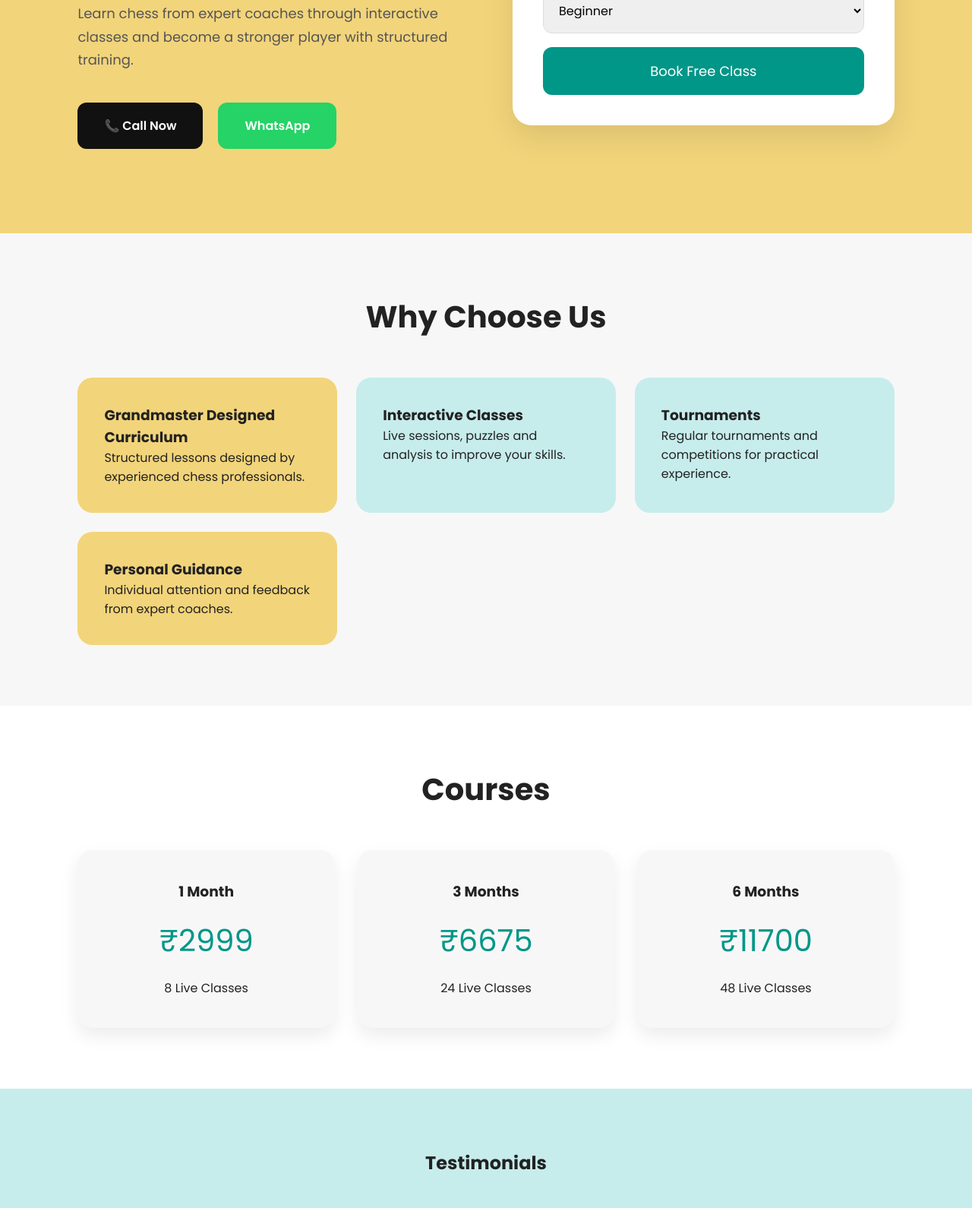
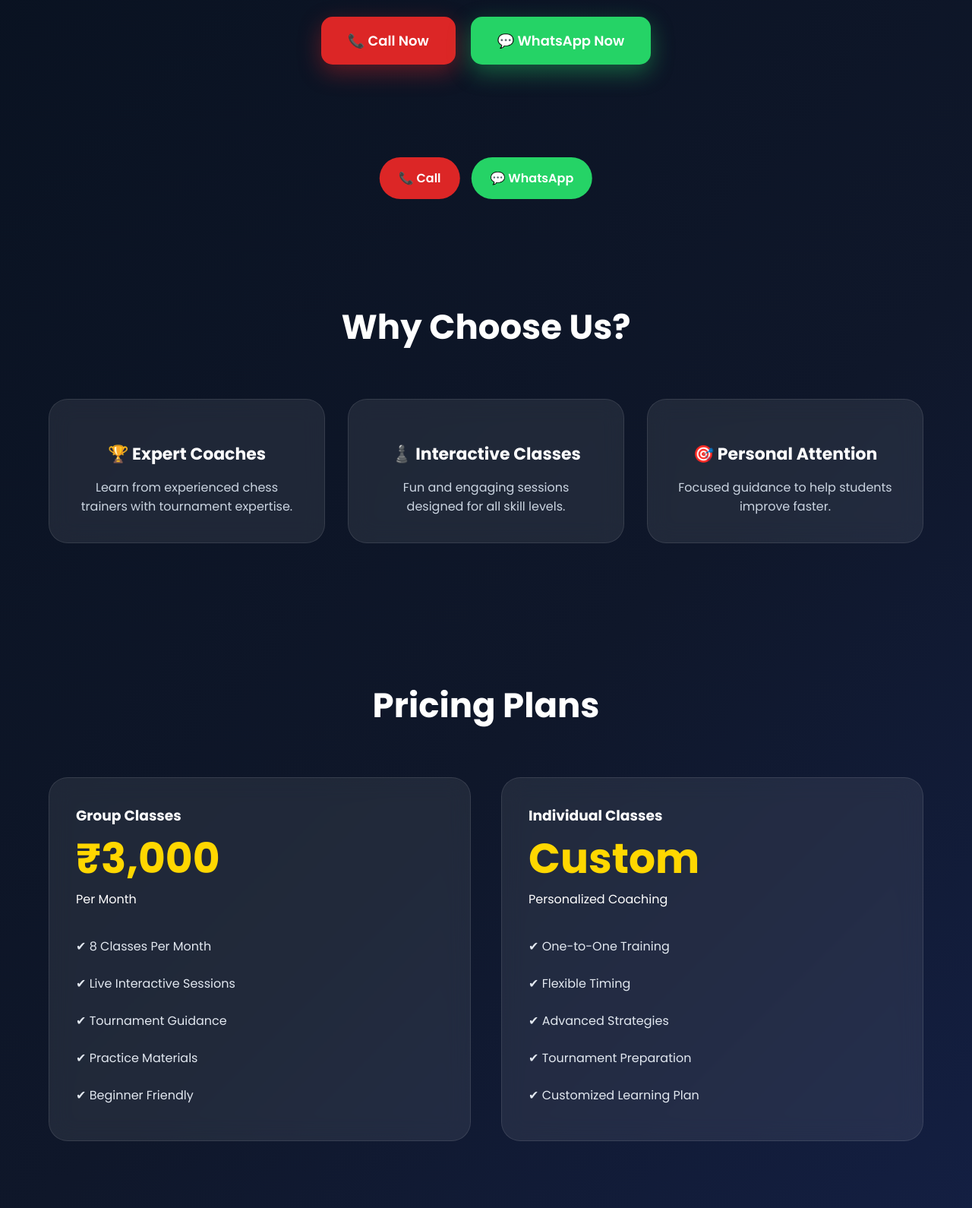
Before and after one commit to pranavdocument2009-cell/gowinchess, a plain HTML site: page index.html in a window 1280 px wide. Shown: the part 518-2108 px from the top of the page at 76% size. Drawn offline with Linux system fonts and the light colour scheme.

Commit message:
Update index.html

```diff
--- a/index.html
+++ b/index.html
@@ -4,7 +4,7 @@
 <head>
 <meta charset="UTF-8">
 <meta name="viewport" content="width=device-width, initial-scale=1.0">
-<title>Chess Academy Landing Page</title>
+<title>Go Win Chess Academy</title>
 
 <link href="https://fonts.googleapis.com/css2?family=Poppins:wght@300;400;500;600;700&display=swap" rel="stylesheet">
 
@@ -18,198 +18,207 @@ font-family:'Poppins',sans-serif;
 }
 
 body{
-background:#f7f7f7;
-color:#222;
+background:linear-gradient(135deg,#08111f,#0f172a,#172554);
+color:white;
+overflow-x:hidden;
+}
+
+.container{
+width:90%;
+max-width:1200px;
+margin:auto;
+}
+
+section{
+padding:90px 0;
 }
 
 .hero{
-background:#f2d47a;
 min-height:100vh;
-padding:80px 8%;
 display:flex;
-justify-content:space-between;
 align-items:center;
-gap:70px;
-flex-wrap:wrap;
+text-align:center;
 }
 
-.left{
-flex:1;
-min-width:300px;
+.hero h1{
+font-size:65px;
+font-weight:700;
+line-height:1.2;
 }
 
-.left h1{
-font-size:60px;
-line-height:1.2;
-margin-bottom:25px;
+.gold{
+color:#FFD700;
 }
 
-.left p{
-font-size:18px;
-color:#555;
-margin-bottom:40px;
-line-height:1.7;
+.hero p{
+margin-top:25px;
+font-size:20px;
+color:#cbd5e1;
+line-height:1.8;
 }
 
 .buttons{
+margin-top:40px;
 display:flex;
+justify-content:center;
 gap:20px;
 flex-wrap:wrap;
 }
 
-.call-btn{
-background:#111;
-color:white;
+.btn{
+padding:18px 35px;
+border-radius:15px;
+font-size:18px;
+font-weight:600;
 text-decoration:none;
-padding:18px 35px;
-border-radius:12px;
-font-weight:600;
+transition:.4s;
 }
 
-.whatsapp-btn{
+.call{
+background:#dc2626;
+color:white;
+box-shadow:0 10px 30px rgba(220,38,38,.4);
+}
+
+.call:hover{
+transform:translateY(-5px);
+}
+
+.whatsapp{
 background:#25D366;
 color:white;
-text-decoration:none;
-padding:18px 35px;
-border-radius:12px;
-font-weight:600;
+box-shadow:0 10px 30px rgba(37,211,102,.4);
 }
 
-.right{
-flex:1;
-min-width:340px;
+.whatsapp:hover{
+transform:translateY(-5px);
 }
 
-.form-box{
-background:white;
-padding:40px;
+.card{
+background:rgba(255,255,255,.08);
+backdrop-filter:blur(15px);
+border:1px solid rgba(255,255,255,.1);
 border-radius:25px;
-box-shadow:0 15px 40px rgba(0,0,0,0.1);
+padding:35px;
+transition:.4s;
 }
 
-.form-box h2{
-margin-bottom:30px;
-text-align:center;
-}
-
-.form-box input,
-.form-box select{
-width:100%;
-padding:16px;
-margin-bottom:18px;
-border:1px solid #ddd;
-border-radius:12px;
-font-size:16px;
-}
-
-.form-box button{
-width:100%;
-padding:18px;
-border:none;
-background:#009688;
-color:white;
-font-size:18px;
-border-radius:12px;
-cursor:pointer;
+.card:hover{
+transform:translateY(-10px);
 }
 
 .features{
-padding:80px 8%;
-}
-
-.features h2{
-text-align:center;
-margin-bottom:50px;
-font-size:40px;
-}
-
-.cards{
-display:grid;
-grid-template-columns:repeat(auto-fit,minmax(280px,1fr));
-gap:25px;
-}
-
-.card{
-padding:35px;
-border-radius:20px;
-}
-
-.yellow{
-background:#f2d47a;
-}
-
-.blue{
-background:#c7ecec;
-}
-
-.courses{
-padding:80px 8%;
-background:white;
-}
-
-.courses h2{
-text-align:center;
-margin-bottom:50px;
-font-size:40px;
-}
-
-.course-grid{
 display:grid;
 grid-template-columns:repeat(auto-fit,minmax(250px,1fr));
 gap:30px;
 }
 
-.course{
-background:#f7f7f7;
-padding:40px;
-border-radius:20px;
-box-shadow:0 10px 25px rgba(0,0,0,0.08);
+.feature-card{
 text-align:center;
 }
 
-.price{
-font-size:40px;
-color:#009688;
-margin:20px 0;
+.feature-card h3{
+margin-top:20px;
+font-size:22px;
 }
 
-.testimonials{
-padding:80px 8%;
-background:#c7ecec;
+.feature-card p{
+color:#cbd5e1;
+margin-top:15px;
 }
 
-.testimonials h2{
+.title{
 text-align:center;
-margin-bottom:50px;
+font-size:45px;
+margin-bottom:60px;
 }
 
-.testimonial-grid{
+.pricing{
+display:grid;
+grid-template-columns:repeat(auto-fit,minmax(320px,1fr));
+gap:40px;
+}
+
+.price{
+font-size:55px;
+font-weight:700;
+color:#FFD700;
+}
+
+ul{
+margin-top:25px;
+list-style:none;
+}
+
+ul li{
+padding:12px 0;
+color:#e2e8f0;
+}
+
+.review-section{
 display:grid;
 grid-template-columns:repeat(auto-fit,minmax(280px,1fr));
-gap:25px;
+gap:30px;
 }
 
-.testimonial{
-background:white;
-padding:30px;
-border-radius:20px;
+.review h4{
+margin-top:20px;
+font-size:20px;
 }
 
-footer{
-background:#111;
+.review p{
+margin-top:15px;
+color:#cbd5e1;
+line-height:1.7;
+}
+
+.cta{
+text-align:center;
+}
+
+.cta h2{
+font-size:50px;
+margin-bottom:25px;
+}
+
+.sticky{
+position:fixed;
+bottom:20px;
+left:50%;
+transform:translateX(-50%);
+display:flex;
+gap:15px;
+z-index:999;
+}
+
+.sticky a{
+padding:15px 25px;
+border-radius:50px;
+text-decoration:none;
+font-weight:600;
 color:white;
-padding:40px;
-text-align:center;
+}
+
+.red{
+background:#dc2626;
+}
+
+.green{
+background:#25D366;
 }
 
 @media(max-width:768px){
 
-.left h1{
-font-size:40px;
+.hero h1{
+font-size:42px;
 }
 
-.hero{
-padding-top:50px;
+.title{
+font-size:35px;
+}
+
+.cta h2{
+font-size:35px;
 }
 
 }
@@ -219,56 +228,46 @@ padding-top:50px;
 <body>
 
 <section class="hero">
+<div class="container">
 
-<div class="left">
-
-<h1>
-World's #1 Chess Curriculum Created by Grandmasters
-</h1>
+<h1>Master Chess With <span class="gold">Go Win Chess Academy</span></h1>
 
 <p>
-Learn chess from expert coaches through interactive classes and become a stronger player with structured training.
+Develop strategic thinking, concentration and confidence through expert chess coaching.
+Online classes available for kids and adults.
 </p>
 
 <div class="buttons">
+<a href="tel:+919876543210" class="btn call">📞 Call Now</a>
 
-<a href="tel:+919150104710" class="call-btn">
-📞 Call Now
-</a>
-
-<a href="https://wa.me/919150104710" class="whatsapp-btn">
-WhatsApp
-</a>
-
+<a href="https://wa.me/919876543210" class="btn whatsapp">💬 WhatsApp Now</a>
 </div>
 
 </div>
+</section>
 
-<div class="right">
+<section>
 
-<div class="form-box">
+<div class="container">
 
-<h2>Book Free Demo Class</h2>
+<h2 class="title">Why Choose Us?</h2>
 
-<form>
+<div class="features">
 
-<input type="text" placeholder="Student Name" required>
+<div class="card feature-card">
+<h3>🏆 Expert Coaches</h3>
+<p>Learn from experienced chess trainers with tournament expertise.</p>
+</div>
 
-<input type="tel" placeholder="Phone Number" required>
+<div class="card feature-card">
+<h3>♟️ Interactive Classes</h3>
+<p>Fun and engaging sessions designed for all skill levels.</p>
+</div>
 
-<input type="email" placeholder="Email Address">
-
-<select>
-<option>Beginner</option>
-<option>Intermediate</option>
-<option>Advanced</option>
-</select>
-
-<button type="submit">
-Book Free Class
-</button>
-
-</form>
+<div class="card feature-card">
+<h3>🎯 Personal Attention</h3>
+<p>Focused guidance to help students improve faster.</p>
+</div>
 
 </div>
 
@@ -276,115 +275,121 @@ Book Free Class
 
 </section>
 
-<section class="features">
+<section>
 
-<h2>Why Choose Us</h2>
+<div class="container">
 
-<div class="cards">
+<h2 class="title">Pricing Plans</h2>
 
-<div class="card yellow">
-<h3>Grandmaster Designed Curriculum</h3>
-<p>
-Structured lessons designed by experienced chess professionals.
-</p>
+<div class="pricing">
+
+<div class="card">
+
+<h3>Group Classes</h3>
+
+<div class="price">₹3,000</div>
+
+<p>Per Month</p>
+
+<ul>
+<li>✔ 8 Classes Per Month</li>
+<li>✔ Live Interactive Sessions</li>
+<li>✔ Tournament Guidance</li>
+<li>✔ Practice Materials</li>
+<li>✔ Beginner Friendly</li>
+</ul>
+
 </div>
 
-<div class="card blue">
-<h3>Interactive Classes</h3>
-<p>
-Live sessions, puzzles and analysis to improve your skills.
-</p>
+<div class="card">
+
+<h3>Individual Classes</h3>
+
+<div class="price">Custom</div>
+
+<p>Personalized Coaching</p>
+
+<ul>
+<li>✔ One-to-One Training</li>
+<li>✔ Flexible Timing</li>
+<li>✔ Advanced Strategies</li>
+<li>✔ Tournament Preparation</li>
+<li>✔ Customized Learning Plan</li>
+</ul>
+
 </div>
 
-<div class="card blue">
-<h3>Tournaments</h3>
-<p>
-Regular tournaments and competitions for practical experience.
-</p>
-</div>
-
-<div class="card yellow">
-<h3>Personal Guidance</h3>
-<p>
-Individual attention and feedback from expert coaches.
-</p>
 </div>
 
 </div>
 
 </section>
 
-<section class="courses">
+<section>
 
-<h2>Courses</h2>
+<div class="container">
 
-<div class="course-grid">
+<h2 class="title">Parents Love Us ❤️</h2>
 
-<div class="course">
-<h3>1 Month</h3>
-<div class="price">₹2999</div>
-<p>8 Live Classes</p>
+<div class="review-section">
+
+<div class="card review">
+⭐⭐⭐⭐⭐
+<h4>Priya R.</h4>
+<p>Excellent academy. My son has improved a lot in concentration and confidence.</p>
 </div>
 
-<div class="course">
-<h3>3 Months</h3>
-<div class="price">₹6675</div>
-<p>24 Live Classes</p>
+<div class="card review">
+⭐⭐⭐⭐⭐
+<h4>Arun Kumar</h4>
+<p>Professional coaching and very engaging classes. Highly recommended.</p>
 </div>
 
-<div class="course">
-<h3>6 Months</h3>
-<div class="price">₹11700</div>
-<p>48 Live Classes</p>
+<div class="card review">
+⭐⭐⭐⭐⭐
+<h4>Meena S.</h4>
+<p>The best chess academy for children. Great mentors and excellent support.</p>
+</div>
+
 </div>
 
 </div>
 
 </section>
 
-<section class="testimonials">
+<section class="cta">
 
-<h2>Testimonials</h2>
+<div class="container">
 
-<div class="testimonial-grid">
+<h2>Book Your Free Demo Class Today</h2>
 
-<div class="testimonial">
-⭐⭐⭐⭐⭐
-<p>
-Amazing coaches and excellent teaching methodology.
-</p>
-<b>Mr. Vijay</b>
-</div>
+<div class="buttons">
 
-<div class="testimonial">
-⭐⭐⭐⭐⭐
-<p>
-My child improved significantly after joining.
-</p>
-<b>Mrs. Charanraj</b>
-</div>
+<a href="tel:+919876543210" class="btn call">
+📞 Call Now
+</a>
 
-<div class="testimonial">
-⭐⭐⭐⭐⭐
-<p>
-Highly recommended for beginners and advanced players.
-</p>
-<b>Mr. Senthil</b>
+<a href="https://wa.me/919876543210" class="btn whatsapp">
+💬 WhatsApp Now
+</a>
+
 </div>
 
 </div>
 
 </section>
 
-<footer>
+<div class="sticky">
 
-<h3>Chess Academy</h3>
+<a href="tel:+919876543210" class="red">
+📞 Call
+</a>
 
-<p>
-Empowering Future Grandmasters
-</p>
+<a href="https://wa.me/919876543210" class="green">
+💬 WhatsApp
+</a>
 
-</footer>
+</div>
 
 </body>
 </html>
```
